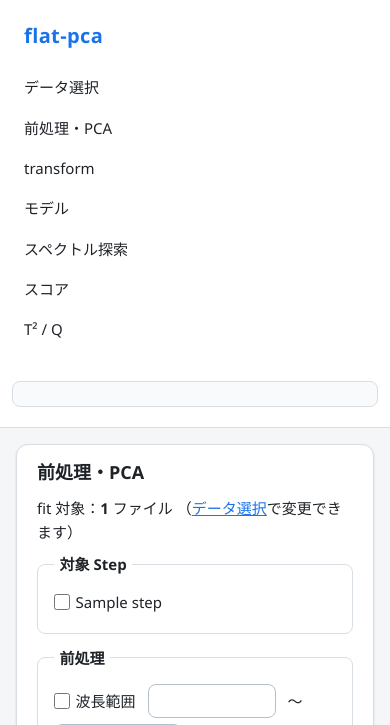
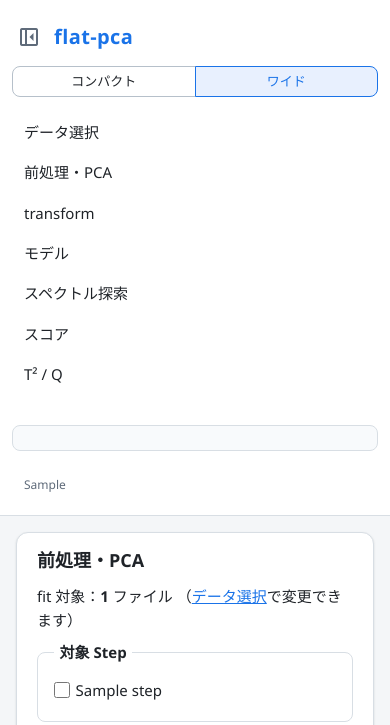
Before and after one commit to ribuka/flat-pca, a FastAPI app: template src/flat_pca/webui/templates/pages/fit.html in a window 390 px wide. Shown: the top 725 px of the page. Run offline with FastAPI, Linux system fonts and the light colour scheme; the template is opened without the code that fills it: most values are stand-ins (such as "Sample title", 1, 10 or a date in 2020); data that the repository does not hold is empty; parts of the project's set-up code (start-up, migrations or seed data) failed here and were passed over.

Commit message:
feat: サイドバーにメモリ使用量と version、折りたたみボタン、メインページの幅の切り替えを加える
- 下端に Web UI プロセスの RSS とマシン全体のメモリ使用量（psutil）、version を表示し、ui.memory_poll_seconds 秒（既定 5）ごとに更新する
- 上部に位置の変わらない折りたたみボタンと、コンパクト / ワイドの segmented control を置き、localStorage でページをまたいで保つ。変更時は Plotly の図を描き直す
- サイドバーは中身だけをスクロールさせ、上端と下端を常に表示する

Closes #131

Co-Authored-By: Claude Opus 5.5 <noreply@anthropic.com>

```diff
--- a/pyproject.toml
+++ b/pyproject.toml
@@ -22,6 +22,7 @@ webui = [
     "duckdb==1.5.6",
     "fastapi==0.142.2",
     "jinja2==3.1.6",
+    "psutil==7.2.2",
     "pydantic==2.13.5",
     "python-multipart==0.0.32",
     "uvicorn==0.54.0",
@@ -51,6 +52,8 @@ packages = ["src/flat_pca"]
 
 [tool.uv]
 cache-dir = ".uv-cache"
+# The version comes from VERSION, so a change to it reinstalls the package.
+cache-keys = [{ file = "pyproject.toml" }, { file = "VERSION" }]
 
 [tool.uv.sources]
 wiggum = { git = "https://github.com/ribuka/wiggum.git" }
--- /dev/null
+++ b/src/flat_pca/webui/services/system_status.py
@@ -0,0 +1,84 @@
+"""Memory usage of the Web UI server and its machine, and the app version."""
+
+from __future__ import annotations
+
+from dataclasses import dataclass
+from importlib.metadata import version
+
+import psutil
+
+PACKAGE_NAME = "flat_pca"
+_GIB = 1024**3
+
+
+@dataclass(frozen=True)
+class MemoryUsage:
+    """Memory used by the server process and by the whole machine.
+
+    Attributes
+    ----------
+    process_rss : int
+        Resident set size of the Web UI server process, in bytes.
+    system_used : int
+        Memory used on the machine (total minus available), in bytes.
+    system_total : int
+        Total physical memory of the machine, in bytes.
+    """
+
+    process_rss: int
+    system_used: int
+    system_total: int
+
+    @property
+    def system_percent(self) -> float:
+        """Return the share of the machine's memory in use.
+
+        Returns
+        -------
+        float
+            ``system_used / system_total`` in percent.
+        """
+        return 100 * self.system_used / self.system_total
+
+
+def read_memory_usage() -> MemoryUsage:
+    """Read the memory usage of this process and of the machine.
+
+    Returns
+    -------
+    MemoryUsage
+        Current memory usage.
+    """
+    system = psutil.virtual_memory()
+    return MemoryUsage(
+        process_rss=psutil.Process().memory_info().rss,
+        system_used=system.total - system.available,
+        system_total=system.total,
+    )
+
+
+def format_gib(n_bytes: int) -> str:
+    """Format a byte count in GiB with one decimal place.
+
+    Parameters
+    ----------
+    n_bytes : int
+        Byte count.
+
+    Returns
+    -------
+    str
+        For example ``"1.5 GiB"``.
+    """
+    return f"{n_bytes / _GIB:.1f} GiB"
+
+
+def app_version() -> str:
+    """Return the installed flat-pca version (the ``VERSION`` file).
+
+    Returns
+    -------
+    str
+        Version prefixed with ``v``, for example ``"v0.1.10"``.
+    """
+    return f"v{version(PACKAGE_NAME)}"
--- a/src/flat_pca/webui/settings.py
+++ b/src/flat_pca/webui/settings.py
@@ -147,12 +147,15 @@ class UiSettings(_StrictModel):
         Maximum number of shown files chosen in the sidebar, and so shown at
         once on the spectral exploration screen; also the number of
         prepared rows kept by the display cache.
+    memory_poll_seconds : int
+        Interval, in seconds, at which the sidebar refreshes the memory usage.
     """
 
     default_color_by: str | None = None
     default_order_by: str | None = None
     heatmap_max_cells: PositiveInt = 1_200_000
     explore_max_files: PositiveInt = 20
+    memory_poll_seconds: PositiveInt = 5
 
 
 class JobsSettings(_StrictModel):
--- a/src/flat_pca/webui/static/app.css
+++ b/src/flat_pca/webui/static/app.css
@@ -68,16 +68,19 @@ a {
 
 .layout {
   display: grid;
-  grid-template-columns: 14rem minmax(0, 1fr);
+  grid-template-columns: auto minmax(0, 1fr);
   min-height: 100vh;
 }
 
+/* The sidebar keeps its top (collapse button, width choice) and bottom
+   (memory, version) in view and scrolls only its body. Collapsed, it shows
+   just the collapse button, which stays where it was. */
 .sidebar {
   position: sticky;
   top: 0;
   align-self: start;
+  width: 14rem;
   height: 100vh;
-  overflow-y: auto;
   display: flex;
   flex-direction: column;
   gap: 1rem;
@@ -86,8 +89,89 @@ a {
   background: var(--surface);
 }
 
+:root[data-sidebar="collapsed"] .sidebar {
+  width: auto;
+}
+
+:root[data-sidebar="collapsed"] .sidebar-body,
+:root[data-sidebar="collapsed"] .sidebar-bottom,
+:root[data-sidebar="collapsed"] .segmented,
+:root[data-sidebar="collapsed"] .brand {
+  display: none;
+}
+
+.sidebar-top {
+  display: flex;
+  flex-direction: column;
+  gap: 0.75rem;
+}
+
+.sidebar-header {
+  display: flex;
+  align-items: center;
+  gap: 0.5rem;
+}
+
+.sidebar-body {
+  flex: 1;
+  min-height: 0;
+  overflow-y: auto;
+  display: flex;
+  flex-direction: column;
+  gap: 1rem;
+}
+
+.sidebar-bottom {
+  display: flex;
+  flex-direction: column;
+  gap: 0.5rem;
+}
+
+.icon-button {
+  padding: 0.25rem;
+  border-color: transparent;
+  color: var(--muted);
+  background: transparent;
+}
+
+.icon-button .material-symbols-outlined {
+  font-size: 1.5rem;
+}
+
+:root[data-sidebar="collapsed"] .icon-collapse,
+:root:not([data-sidebar="collapsed"]) .icon-expand {
+  display: none;
+}
+
+/* Two buttons side by side; the pressed one is the current choice. */
+.segmented {
+  display: flex;
+}
+
+.segmented button {
+  flex: 1;
+  justify-content: center;
+  padding: 0.25rem 0.5rem;
+  font-size: 0.8125rem;
+}
+
+.segmented button:first-child {
+  border-radius: var(--radius) 0 0 var(--radius);
+}
+
+.segmented button:last-child {
+  margin-left: -1px;
+  border-radius: 0 var(--radius) var(--radius) 0;
+}
+
+.segmented button[aria-pressed="true"] {
+  position: relative;
+  border-color: var(--accent);
+  color: var(--accent);
+  background: var(--accent-soft);
+}
+
 .brand {
-  padding: 0 0.75rem;
   font-size: 1.25rem;
   font-weight: 700;
   letter-spacing: 0.02em;
@@ -211,11 +295,30 @@ a.nav-current:hover {
   margin-bottom: 0;
 }
 
+.sidebar-system {
+  padding: 0 0.75rem;
+  font-size: 0.8125rem;
+}
+
+.app-version {
+  margin: 0;
+  padding: 0 0.75rem;
+  font-size: 0.75rem;
+  color: var(--muted);
+}
+
 .content {
   display: flex;
   flex-direction: column;
   gap: 1rem;
   padding: 1.5rem;
+}
+
+/* Compact width: a fixed maximum width, centered. */
+:root[data-width="compact"] .content {
+  width: 100%;
+  max-width: 80rem;
+  justify-self: center;
 }
 
 /* Each section of a page is a card. */
@@ -236,6 +339,7 @@ a.nav-current:hover {
 
   .sidebar {
     position: static;
+    width: auto;
     height: auto;
     border-right: none;
     border-bottom: 1px solid var(--border);
--- a/src/flat_pca/webui/static/app.js
+++ b/src/flat_pca/webui/static/app.js
@@ -514,3 +514,58 @@ function initPlot(target) {
 for (const target of document.querySelectorAll("[data-plot]")) {
   initPlot(target);
 }
+
+const SIDEBAR_KEY = "flat-pca:sidebar";
+const WIDTH_KEY = "flat-pca:width";
+
+// Keeps a layout choice on the root element and, across pages, in storage.
+function keepLayoutChoice(key, name, value) {
+  document.documentElement.dataset[name] = value;
+  try {
+    localStorage.setItem(key, value);
+  } catch {
+    // Without storage the choice lasts only for this page.
+  }
+}
+
+// Redraws every Plotly figure at the width of its container.
+function resizePlots() {
+  requestAnimationFrame(() => {
+    for (const plot of document.querySelectorAll(".js-plotly-plot")) {
+      Plotly.Plots.resize(plot);
+    }
+  });
+}
+
+// Shows the collapse button's label and pressed width choice for the layout
+// applied before the first paint (see base.html).
+function syncLayoutControls() {
+  const root = document.documentElement;
+  const collapsed = root.dataset.sidebar === "collapsed";
+  const toggle = document.getElementById("sidebar-toggle");
+  const label = collapsed ? "サイドバーを広げる" : "サイドバーを折りたたむ";
+  toggle.setAttribute("aria-expanded", `${!collapsed}`);
+  toggle.setAttribute("aria-label", label);
+  toggle.title = label;
+  const width = root.dataset.width === "compact" ? "compact" : "wide";
+  for (const button of document.querySelectorAll("[data-width-choice]")) {
+    button.setAttribute("aria-pressed", `${button.dataset.widthChoice === width}`);
+  }
+}
+
+document.getElementById("sidebar-toggle").addEventListener("click", () => {
+  const collapsed = document.documentElement.dataset.sidebar === "collapsed";
+  keepLayoutChoice(SIDEBAR_KEY, "sidebar", collapsed ? "expanded" : "collapsed");
+  syncLayoutControls();
+  resizePlots();
+});
+
+for (const button of document.querySelectorAll("[data-width-choice]")) {
+  button.addEventListener("click", () => {
+    keepLayoutChoice(WIDTH_KEY, "width", button.dataset.widthChoice);
+    syncLayoutControls();
+    resizePlots();
+  });
+}
+
+syncLayoutControls();
--- a/src/flat_pca/webui/templates/base.html
+++ b/src/flat_pca/webui/templates/base.html
@@ -1,4 +1,4 @@
-<!doctype html>
+{% from "macros/icon.html" import icon %}<!doctype html>
 <html lang="ja">
 <head>
   <meta charset="utf-8">
@@ -6,6 +6,19 @@
   <title>{% block title %}flat-pca{% endblock %}</title>
   <link rel="icon" href="data:,">
   <link rel="stylesheet" href="{{ url_for('static', path='app.css') }}">
+  <script>
+    // Applies the kept sidebar and width choices before the first paint.
+    try {
+      for (const [key, name] of [["flat-pca:sidebar", "sidebar"], ["flat-pca:width", "width"]]) {
+        const value = localStorage.getItem(key);
+        if (value) {
+          document.documentElement.dataset[name] = value;
+        }
+      }
+    } catch {
+      // Without storage the defaults are used.
+    }
+  </script>
   <script src="{{ url_for('static', path='vendor/htmx.min.js') }}"></script>
   {% block scripts %}{% endblock %}
   <script src="{{ url_for('static', path='app.js') }}" defer></script>
@@ -13,7 +26,20 @@
 <body>
   <div class="layout">
     <aside class="sidebar">
+      <div class="sidebar-top">
+        <div class="sidebar-header">
+          <button id="sidebar-toggle" type="button" class="icon-button"
+                  aria-controls="sidebar-body" aria-expanded="true" aria-label="サイドバーを折りたたむ" title="サイドバーを折りたたむ">
+            {{ icon("left_panel_close", class="icon-collapse") }}{{ icon("left_panel_open", class="icon-expand") }}
+          </button>
           <div class="brand">flat-pca</div>
+        </div>
+        <div class="segmented" role="group" aria-label="メインページの幅">
+          <button type="button" data-width-choice="compact" aria-pressed="false">コンパクト</button>
+          <button type="button" data-width-choice="wide" aria-pressed="true">ワイド</button>
+        </div>
+      </div>
+      <div id="sidebar-body" class="sidebar-body">
         <nav class="sidebar-nav" aria-label="画面">
           <ul>
             {% for item in nav_items %}
@@ -35,6 +61,13 @@
              hx-get="/sidebar/status" hx-target="this" hx-swap="innerHTML"
              hx-trigger="load, catalog-started from:body, catalog-updated from:body, selection-updated from:body">
         </div>
+      </div>
+      <div class="sidebar-bottom">
+        <div id="sidebar-system" class="sidebar-system"
+             hx-get="/sidebar/system" hx-target="this" hx-swap="innerHTML" hx-trigger="load">
+        </div>
+        <p class="app-version" data-sidebar="version">{{ app_version }}</p>
+      </div>
     </aside>
     <main class="content">
       {% block content %}{% endblock %}
--- a/src/flat_pca/webui/templating.py
+++ b/src/flat_pca/webui/templating.py
@@ -7,6 +7,8 @@ from datetime import datetime
 from pathlib import Path
 
 from fastapi.templating import Jinja2Templates
+
+from .services.system_status import app_version, format_gib
 
 TEMPLATES_DIR = Path(__file__).parent / "templates"
 STATIC_DIR = Path(__file__).parent / "static"
@@ -63,4 +65,6 @@ NAV_ITEMS = (
 
 templates = Jinja2Templates(directory=TEMPLATES_DIR)
 templates.env.filters["cell"] = format_value
+templates.env.filters["gib"] = format_gib
 templates.env.globals["nav_items"] = NAV_ITEMS
+templates.env.globals["app_version"] = app_version()
```
Also changed, not shown: docs/spec/webui.md (+6 -0 lines), scripts/fetch_material_symbols.py (+6 -1 lines), src/flat_pca/webui/routes/layout.py (+29 -0 lines), src/flat_pca/webui/templates/partials/sidebar_system.html (added, +10 -0 lines), tests/webui/e2e/test_sidebar_layout.py (added, +103 -0 lines), tests/webui/test_routes.py (+31 -0 lines), tests/webui/test_settings.py (+1 -0 lines), tests/webui/test_system_status.py (added, +39 -0 lines), src/flat_pca/webui/static/vendor/material-symbols-outlined.woff2, 1 other file. Lines whose indentation alone changed are shown as unchanged.
